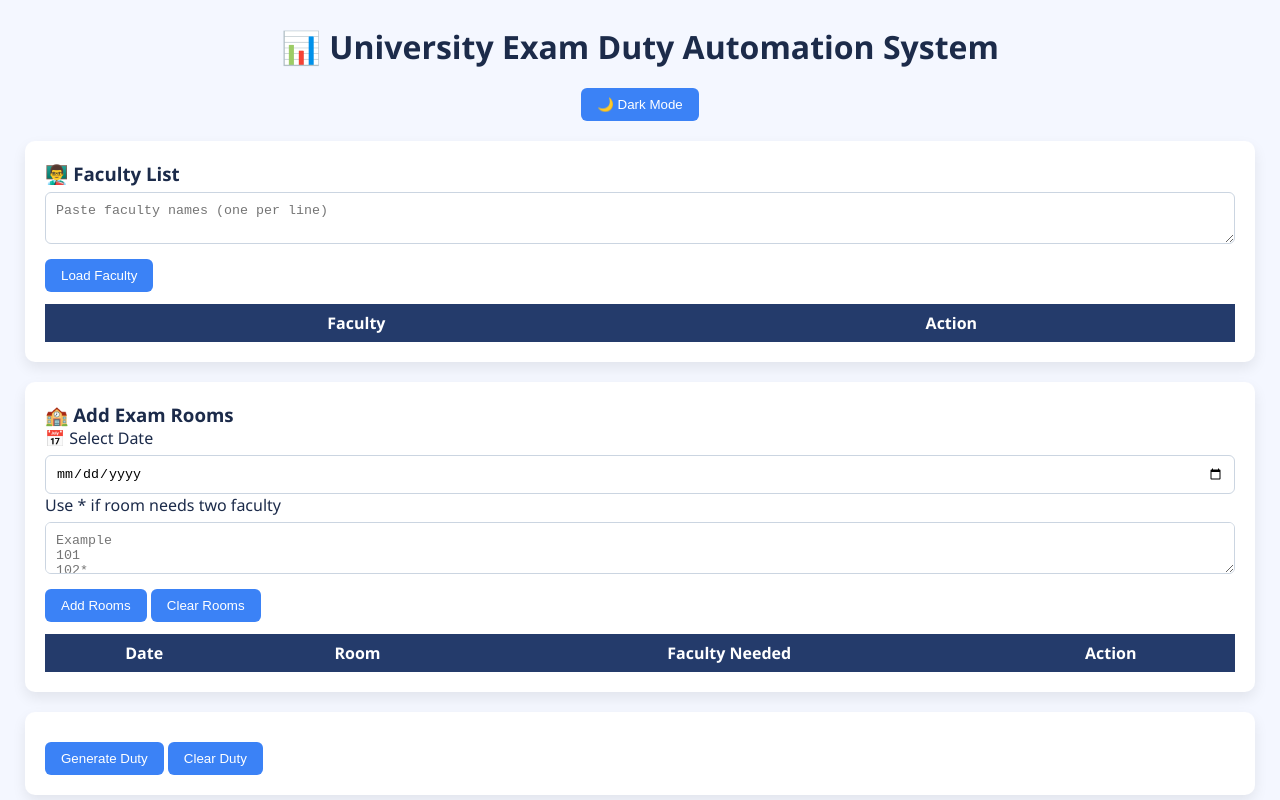
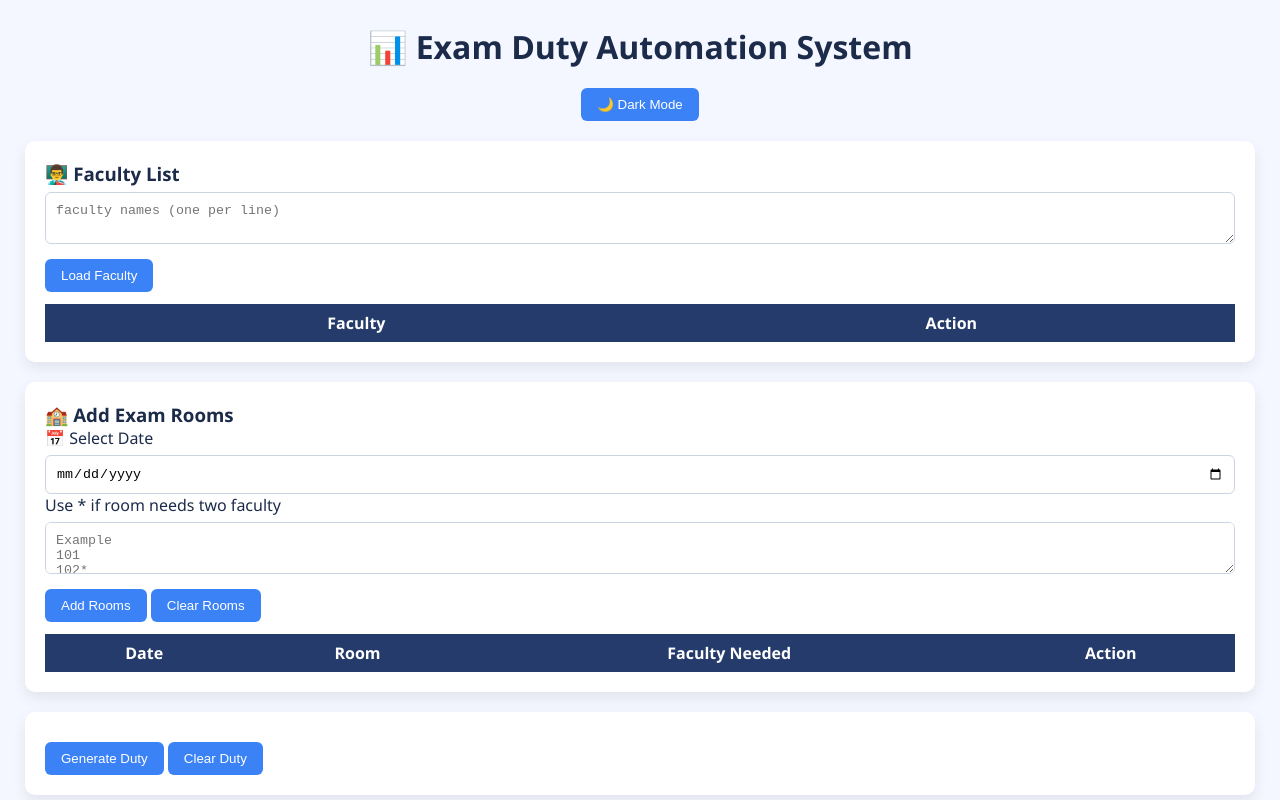
Before and after one commit to Prof-Nirbhay/PracGenWeb, a plain HTML site: page exam-duty-system.html in a window 1280 px wide. Shown: the top 800 px of the page. Drawn offline with nearby package versions, Linux system fonts and the light colour scheme.

Commit message:
Update exam-duty-system.html

```diff
--- a/exam-duty-system.html
+++ b/exam-duty-system.html
@@ -2,7 +2,7 @@
 <html>
 <head>
 <meta charset="UTF-8">
-<title>University Exam Duty Automation</title>
+<title>Exam Duty Automation</title>
 
 <script src="https://cdnjs.cloudflare.com/ajax/libs/jspdf/2.5.1/jspdf.umd.min.js"></script>
 <script src="https://cdnjs.cloudflare.com/ajax/libs/jspdf-autotable/3.5.29/jspdf.plugin.autotable.min.js"></script>
@@ -147,7 +147,7 @@ background:#1e293b;
 
 <body>
 
-<h1>📊 University Exam Duty Automation System</h1>
+<h1>📊 Exam Duty Automation System</h1>
 
 <div style="text-align:center;margin-bottom:20px;">
 <button onclick="toggleTheme()" id="themeBtn">🌙 Dark Mode</button>
@@ -157,7 +157,7 @@ background:#1e293b;
 
 <h3>👨‍🏫 Faculty List</h3>
 
-<textarea id="facultyInput" placeholder="Paste faculty names (one per line)"></textarea>
+<textarea id="facultyInput" placeholder="faculty names (one per line)"></textarea>
 
 <button onclick="loadFaculty()">Load Faculty</button>
 
@@ -186,9 +186,7 @@ background:#1e293b;
 
 <textarea id="roomInput" placeholder="Example
 101
-102*
-103
-104*"></textarea>
+102*"></textarea>
 
 <button onclick="addRooms()">Add Rooms</button>
 <button onclick="clearRooms()">Clear Rooms</button>
@@ -677,4 +675,5 @@ loadTheme()
 </script>
 
 </body>
+
 </html>
```
